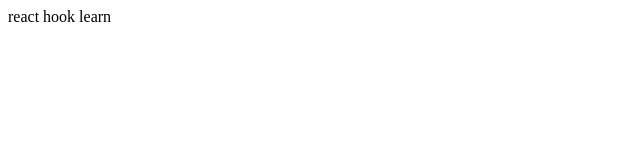
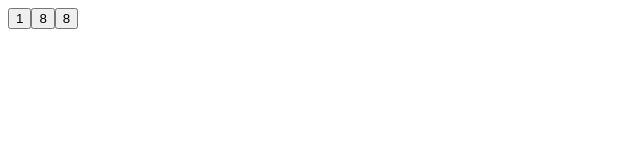
Before and after one commit to xuexiswmz/react-hook-learn, a React (Vite) app: page / in a window 1280 px wide. Shown: the top 160 px of the page, without its empty margins (0-640 px from the left). Built offline with nearby package versions, Linux system fonts and the light colour scheme.

Commit message:
useState用法

```diff
--- a/src/App.tsx
+++ b/src/App.tsx
@@ -1,7 +1,26 @@
+import { useState } from "react";
+
 function App() {
+  // 基础用法
+  const [num, setNum] = useState(1);
+
+  // 也可以通过传入callback函数来改变状态
+  const [num2, setNum2] = useState(() => {
+    const num1 = 1 + 2;
+    const num2 = 2 + 3;
+    return num1 + num2;
+  });
   return (
     <>
-      <div>react hook learn</div>
+      {/*
+       状态就是变化的数据
+       状态的改变会触发重新渲染
+       组件内的状态通过useState创建 */}
+      <button onClick={() => setNum(num + 1)}>{num}</button>
+      <button onClick={() => setNum2(num2 + 1)}>{num2}</button>
+
+      {/* 可以直接传新的值/函数，返回值是新的值，函数的参数是上一次的state */}
+      <button onClick={() => setNum2((prevNum) => prevNum + 1)}>{num2}</button>
     </>
   );
 }
```
